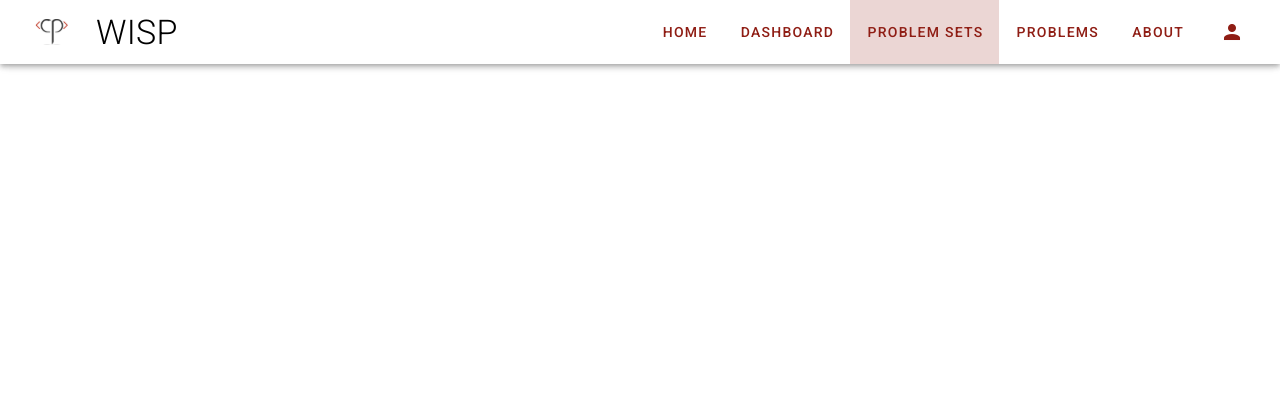
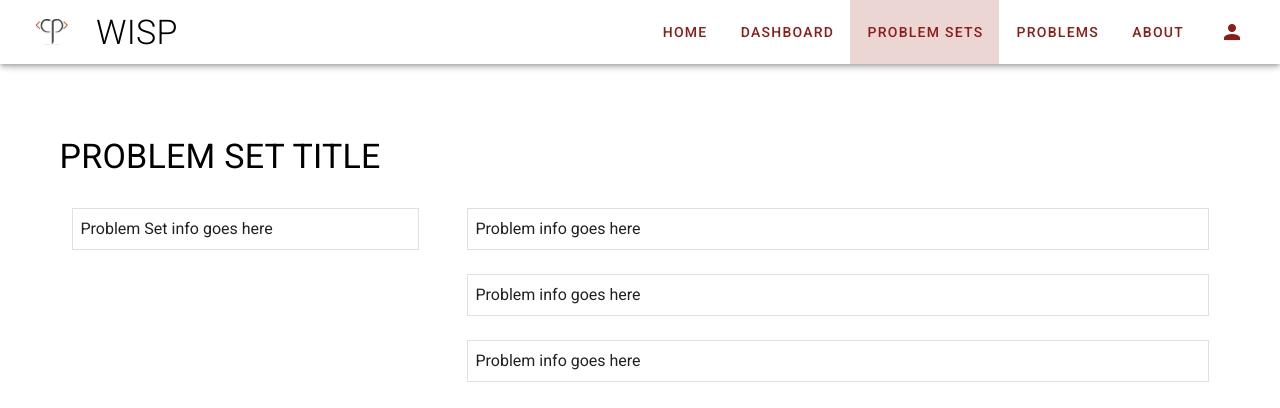
Before and after one commit to competemcgill/wisp-ui, a Vue app: page /problemSets/1 in a window 1280 px wide. Shown: the top 408 px of the page. Built offline with nearby package versions, Linux system fonts and the light colour scheme.

Commit message:
Added boilerplate for problem set view

```diff
--- a/src/components/Dashboard/Problem.vue
+++ b/src/components/Dashboard/Problem.vue
@@ -1,7 +1,7 @@
 <!-- TODO: implement Problem card for Dashboard view -->
 <template>
   <v-card class="pa-2" outlined tile>
-    Problem card info goes here
+    Problem card goes here
   </v-card>
 </template>
 
--- a/src/components/Dashboard/ProblemSet.vue
+++ b/src/components/Dashboard/ProblemSet.vue
@@ -1,7 +1,7 @@
 <!-- TODO: implement Problem Set card for Dashboard view -->
 <template>
   <v-card class="pa-2" outlined tile>
-    Problem Set card info goes here
+    Problem Set card goes here
   </v-card>
 </template>
 
--- a/src/components/Dashboard/Stats.vue
+++ b/src/components/Dashboard/Stats.vue
@@ -1,7 +1,7 @@
 <!-- TODO: implement Stats card for Dashboard view -->
 <template>
   <v-card class="pa-5" outlined tile>
-    Stats card info goes here
+    Stats card goes here
   </v-card>
 </template>
 
--- a/src/components/Home/Announcement.vue
+++ b/src/components/Home/Announcement.vue
@@ -1,7 +1,7 @@
 <!-- TODO: implement Announcement card for Home view -->
 <template>
   <v-card class="pa-2" outlined tile>
-    Announcement card info goes here
+    Announcement card goes here
   </v-card>
 </template>
 
--- a/src/components/Home/News.vue
+++ b/src/components/Home/News.vue
@@ -1,7 +1,7 @@
 <!-- TODO: implement News card for Home view -->
 <template>
   <v-card class="pa-2" outlined tile>
-    News card info goes here
+    News card goes here
   </v-card>
 </template>
 
--- a/src/components/ProblemSets/ProblemSet.vue
+++ b/src/components/ProblemSets/Index/ProblemSet.vue
@@ -1,7 +1,7 @@
-<!-- TODO: implement Problem Set card for ProblemSets view -->
+<!-- TODO: implement Problem Set card for ProblemSets index view -->
 <template>
   <v-card class="pa-2" outlined tile>
-    Problem Set card info goes here
+    Problem Set card goes here
   </v-card>
 </template>
 
--- /dev/null
+++ b/src/components/ProblemSets/Show/ProblemInfo.vue
@@ -0,0 +1,12 @@
+<!-- TODO: implement Problem for ProblemSets show view -->
+<template>
+  <v-card class="pa-2" outlined tile>
+    Problem info goes here
+  </v-card>
+</template>
+
+<script>
+export default {
+  name: "ProblemSetProblemInfo"
+};
+</script>
--- /dev/null
+++ b/src/components/ProblemSets/Show/ProblemSetInfo.vue
@@ -0,0 +1,12 @@
+<!-- TODO: implement Problem Set for ProblemSets show view -->
+<template>
+  <v-card class="pa-2" outlined tile>
+    Problem Set info goes here
+  </v-card>
+</template>
+
+<script>
+export default {
+  name: "ProblemSetProblemSetInfo"
+};
+</script>
--- a/src/router/index.js
+++ b/src/router/index.js
@@ -2,7 +2,8 @@ import Vue from "vue";
 import VueRouter from "vue-router";
 import Home from "../views/Home";
 import Dashboard from "../views/Dashboard";
-import ProblemSets from "../views/ProblemSets";
+import ProblemSets from "../views/ProblemSets/Index";
+import ProblemSet from "../views/ProblemSets/Show";
 
 Vue.use(VueRouter);
 
@@ -18,6 +19,11 @@ const routes = [
     component: Dashboard
   },
   {
+    path: "/problemSets/:id",
+    name: "ProblemSet",
+    component: ProblemSet
+  },
+  {
     path: "/problemSets",
     name: "ProblemSets",
     component: ProblemSets
--- a/src/views/ProblemSets/index.vue
+++ b/src/views/ProblemSets/Index/index.vue
@@ -5,6 +5,7 @@
       <h1 class="my-5 display-1 black--text text-uppercase">problem sets</h1>
       <v-row>
         <v-col cols="12" sm="6" md="4" lg="3" v-for="index in 10" :key="index">
+          <!-- Problem Set card should have a link to problem set show view -->
           <problem-set />
         </v-col>
       </v-row>
@@ -13,10 +14,10 @@
 </template>
 
 <script>
-import ProblemSet from "@/components/ProblemSets/ProblemSet";
+import ProblemSet from "@/components/ProblemSets/Index/ProblemSet";
 
 export default {
-  name: "Home",
+  name: "ProblemSets",
   components: {
     "problem-set": ProblemSet
   }
--- /dev/null
+++ b/src/views/ProblemSets/Show/index.vue
@@ -0,0 +1,35 @@
+<!-- TODO: give problem-info and problem-set-info the appropriate props -->
+<template>
+  <div class="home">
+    <v-container class="my-5">
+      <h1 class="my-5 display-1 black--text text-uppercase">
+        problem set title
+      </h1>
+      <v-row>
+        <v-col cols="12" sm="4">
+          <v-col cols="12">
+            <problem-set-info />
+          </v-col>
+        </v-col>
+        <v-col cols="12" sm="8">
+          <v-col cols="12" v-for="index in 3" :key="index">
+            <problem-info />
+          </v-col>
+        </v-col>
+      </v-row>
+    </v-container>
+  </div>
+</template>
+
+<script>
+import ProblemSetInfo from "@/components/ProblemSets/Show/ProblemSetInfo";
+import ProblemInfo from "@/components/ProblemSets/Show/ProblemInfo";
+
+export default {
+  name: "ProblemSet",
+  components: {
+    "problem-set-info": ProblemSetInfo,
+    "problem-info": ProblemInfo
+  }
+};
+</script>
```
